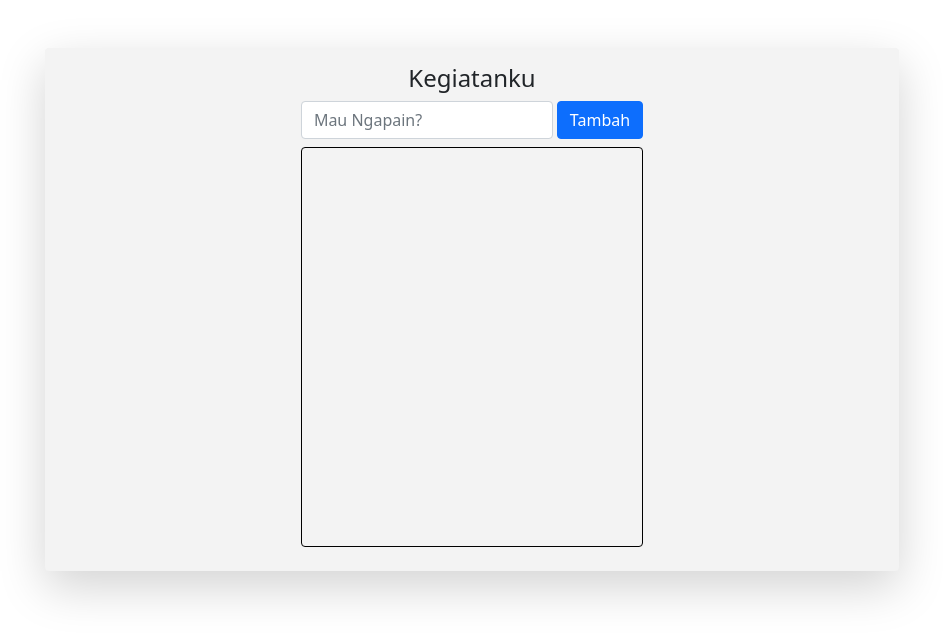
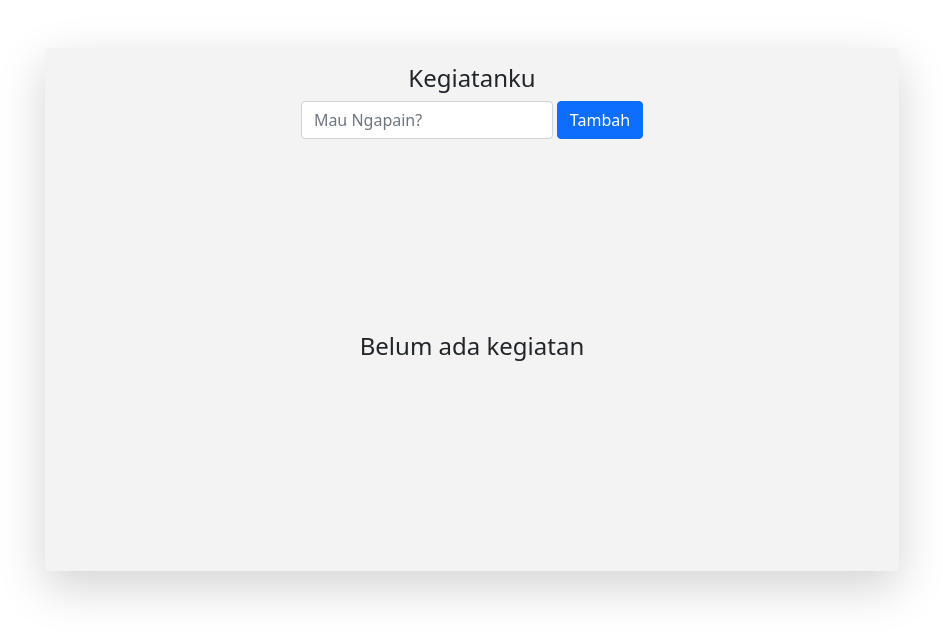
Before and after one commit to Mardiansyah17/kegiatanku.app, a plain HTML site: page index.html in a window 1280 px wide. Shown: the whole page, without its empty margins (168-1111 px from the left). Drawn offline with nearby package versions, Linux system fonts and the light colour scheme.

Commit message:
perbaikan-v2

```diff
--- a/index.html
+++ b/index.html
@@ -37,7 +37,9 @@
       </div>
       <!-- <i class="far fa-trash-alt"></i> -->
       <div class="list">
-        <ul class="list-group mt-2 col-md-5 mx-auto flex"></ul>
+        <ul class="list-group mt-2 col-md-5 mx-auto flex">
+          <h4 class="h4" style="margin: auto">Belum ada kegiatan</h4>
+        </ul>
         <div class="d-flex justify-content-center mt-2">
           <button
             id="deleteAll"
--- a/main.js
+++ b/main.js
@@ -13,11 +13,10 @@ let list = loadData();
 
 // tampilkan tombol hapus semua jika ada isi
 const btnDeleteAll = document.querySelector("#deleteAll");
-
+const h4 = document.querySelector(".h4");
 if (list.length > 0) {
   btnDeleteAll.style.display = "";
-}
-if (list.length == 0) {
+  h4.style.display = "none";
 }
 
 const tampilkanData = () => {
@@ -31,6 +30,7 @@ const tampilkanData = () => {
     if (element.selesai == true) {
       span.style.textDecoration = "line-through";
     }
+
     li.classList.add("list-group-item");
     li.appendChild(i);
     i.classList.add("far");
--- a/style.css
+++ b/style.css
@@ -8,7 +8,7 @@ li:hover{
     background-color: rgb(243, 243, 243);
   }
   ul{
-      border: 1px solid black;
+
       height: 400px;
       overflow: auto;
   }
```
